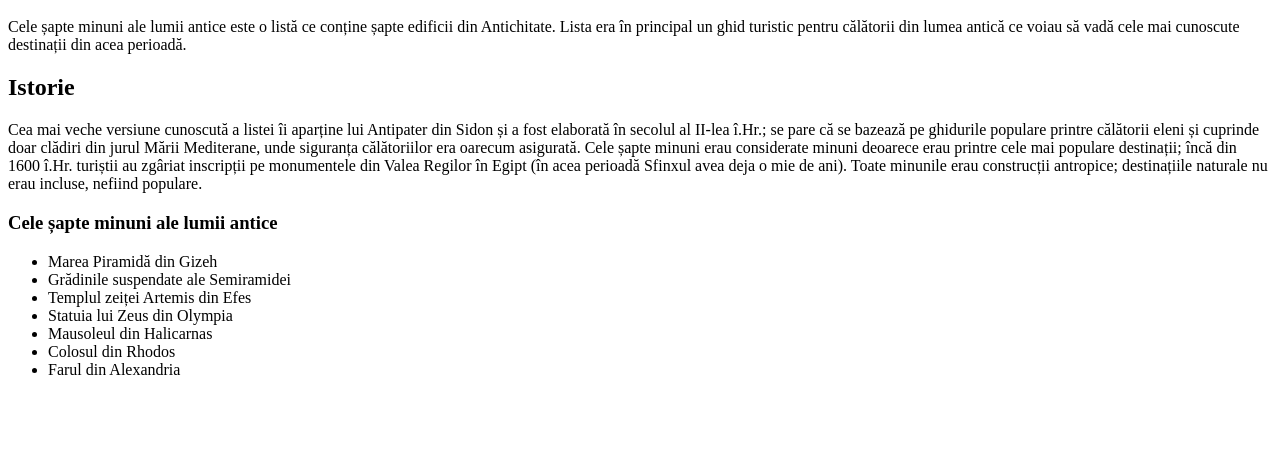
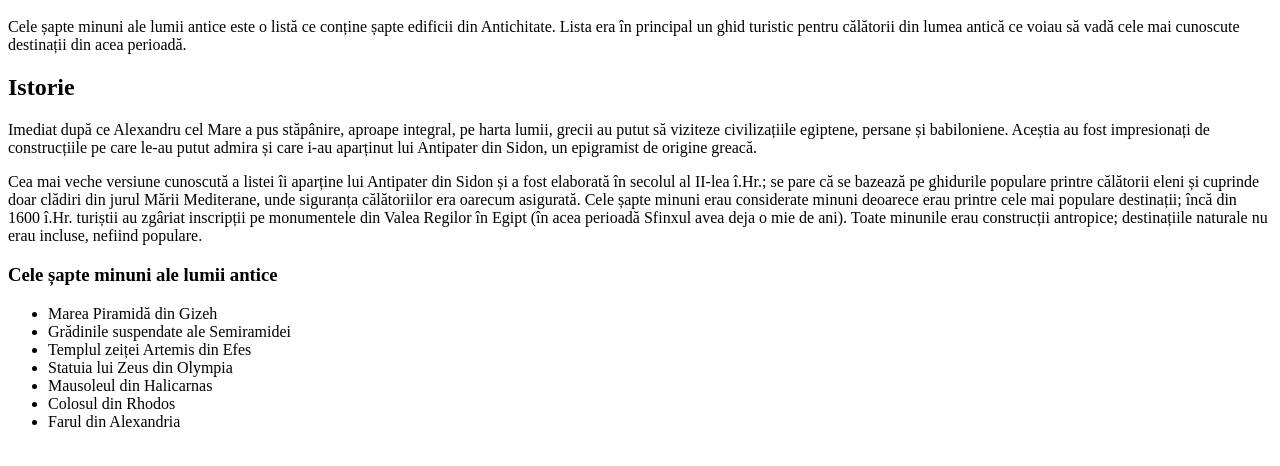
Before and after one commit to Fiorella888/minunile-lumii-antice, a plain HTML site: page index.html in a window 1280 px wide. Shown: the part 48-514 px from the top of the page. Drawn offline with Linux system fonts and the light colour scheme.

Commit message:
New Paragraph Added

```diff
--- a/index.html
+++ b/index.html
@@ -5,6 +5,8 @@ Cele șapte minuni ale lumii antice este o listă ce conține șapte edificii di
 Lista era în principal un ghid turistic pentru călătorii din lumea antică ce voiau să vadă cele mai cunoscute destinații din acea perioadă.
 
 <h2>Istorie</h2>
+
+<p>Imediat după ce Alexandru cel Mare a pus stăpânire, aproape integral, pe harta lumii, grecii au putut să viziteze civilizațiile egiptene, persane și babiloniene. Aceștia au fost impresionați de construcțiile pe care le-au putut admira și care i-au aparținut lui Antipater din Sidon, un epigramist de origine greacă.</p>
 
 <p>Cea mai veche versiune cunoscută a listei îi aparține lui Antipater din Sidon și a fost elaborată în secolul al II-lea î.Hr.; se pare că se bazează pe ghidurile populare printre călătorii eleni și cuprinde doar clădiri din jurul Mării Mediterane, unde siguranța călătoriilor era oarecum asigurată. Cele șapte minuni erau considerate minuni deoarece erau printre cele mai populare destinații; încă din 1600 î.Hr. turiștii au zgâriat inscripții pe monumentele din Valea Regilor în Egipt (în acea perioadă Sfinxul avea deja
  o mie de ani). Toate minunile erau construcții antropice; destinațiile naturale nu erau incluse, nefiind populare.</p>
```
